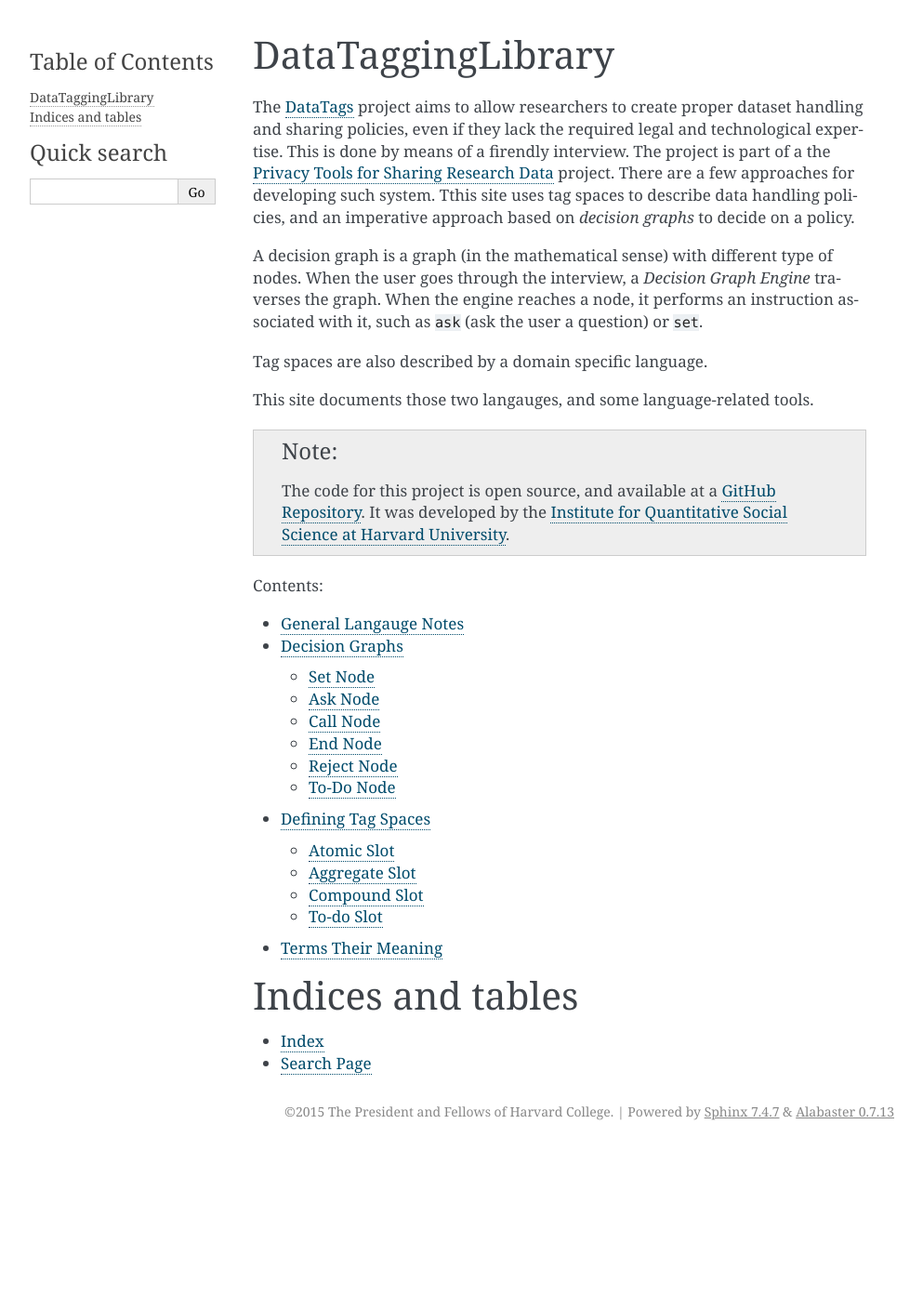
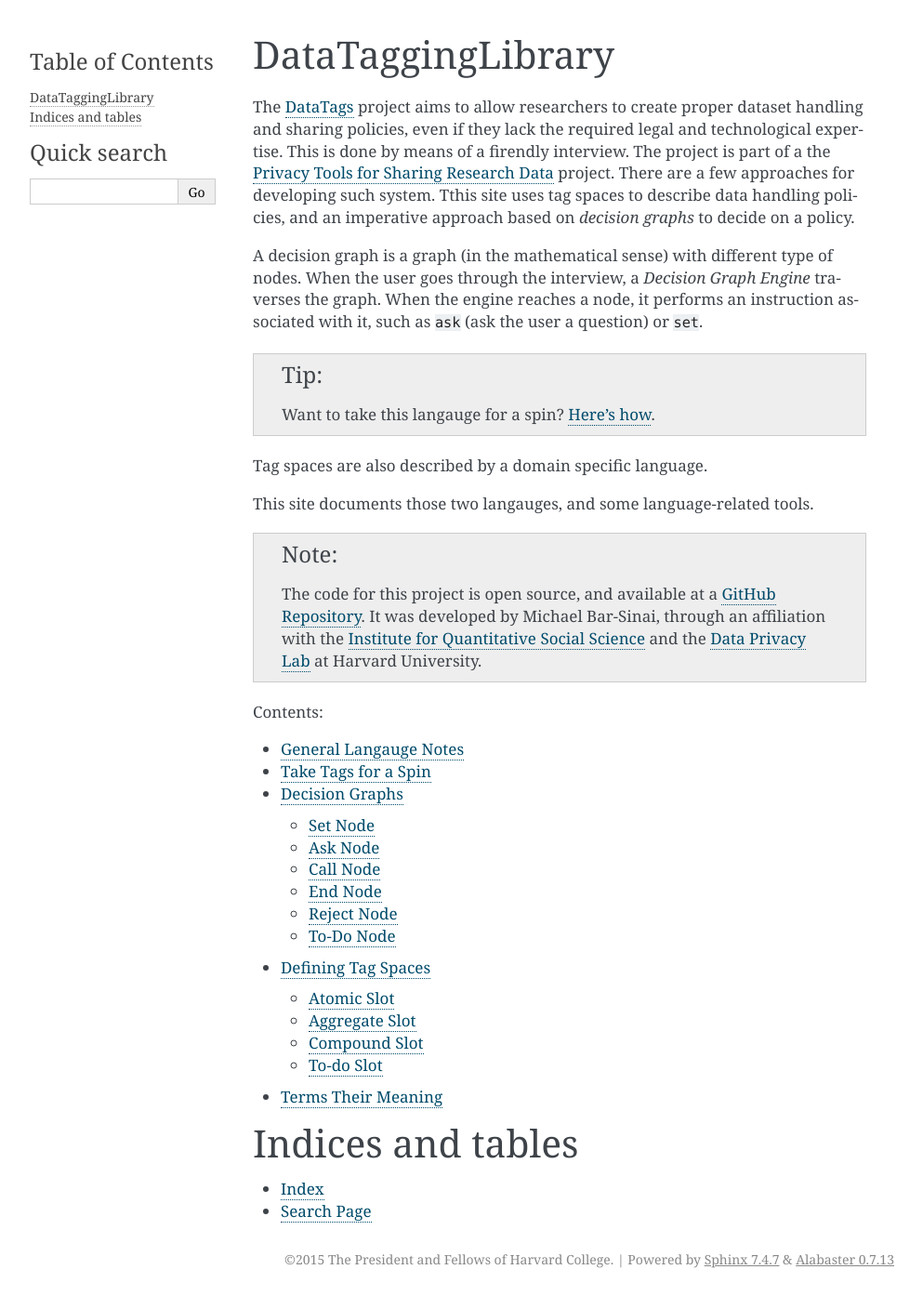
Before and after one commit to IQSS/DataTaggingLibrary, a Sphinx documentation site: the page built from DataTagsLib/DOCS/sphinx-source/source/index.rst, in a window 1280 px wide. Shown: the whole page at 93% size, without its empty margins (148-1141 px from the left). Built offline with Sphinx 7.4.7, drawn with Linux system fonts in a browser that asks for light colours; formulas are drawn with MathJax 3; before the commit the page ends 1235 px from its top, so only the background shows below that.

Commit message:
Updated docs, removed an old .jar

```diff
--- a/DataTagsLib/DOCS/sphinx-source/source/index.rst
+++ b/DataTagsLib/DOCS/sphinx-source/source/index.rst
@@ -16,13 +16,16 @@
 reaches a node, it performs an instruction associated with it, such
 as ``ask`` (ask the user a question) or ``set``.
 
+.. tip:: Want to take this langauge for a spin? :doc:`Here's how<take-for-spin>`.
+
 Tag spaces are also described by a domain specific language.
 
 This site documents those two langauges, and some language-related tools.
 
-.. note:: The code for this project is open source, and available at a `GitHub Repository`_. It was developed by the `Institute for Quantitative Social Science at Harvard University`_.
+.. note:: The code for this project is open source, and available at a `GitHub Repository`_. It was developed by Michael Bar-Sinai, through an affiliation with the `Institute for Quantitative Social Science`_ and the `Data Privacy Lab`_ at Harvard University.
 
-.. _Institute for Quantitative Social Science at Harvard University: http://iq.harvard.edu
+.. _Institute for Quantitative Social Science: http://iq.harvard.edu
+.. _Data Privacy Lab: http://dataprivacylab.org
 .. _GitHub Repository: https://github.com/IQSS/DataTaggingLibrary
 
 Contents:
@@ -33,6 +36,7 @@
    :maxdepth: 5
 
    language-general
+   take-for-spin
    decision-graphs/index
    tag-spaces/index
    terms
--- a/DataTagsLib/DOCS/sphinx-source/source/language-general.rst
+++ b/DataTagsLib/DOCS/sphinx-source/source/language-general.rst
@@ -36,7 +36,7 @@
 Files
 -----
 
-Files are assumed to be encoded in Unicode. by convension, files describing tags spaces have a ``.ts`` suffix, while files describing decision graphs have a ``.dg`` one.
+Files are assumed to be encoded in Unicode. By convension, files describing tags spaces have a ``.ts`` suffix, while files describing decision graphs have a ``.dg`` one.
 
 .. index:: Top-Down Support
 
@@ -68,4 +68,4 @@
 Language Name
 -------------
 Used to be "datatags", but as there are now more efforts for creating DataTags implementation, we don't want to hog the name.
-So we're working on it... suggestions welcome!
+We're currently leaning towards *Tags*, but other suggestions are welcome!
```
Also changed, not shown: DataTagsLib/DOCS/sphinx-source/source/take-for-spin.rst (added, +23 -0 lines), 6 other files.
